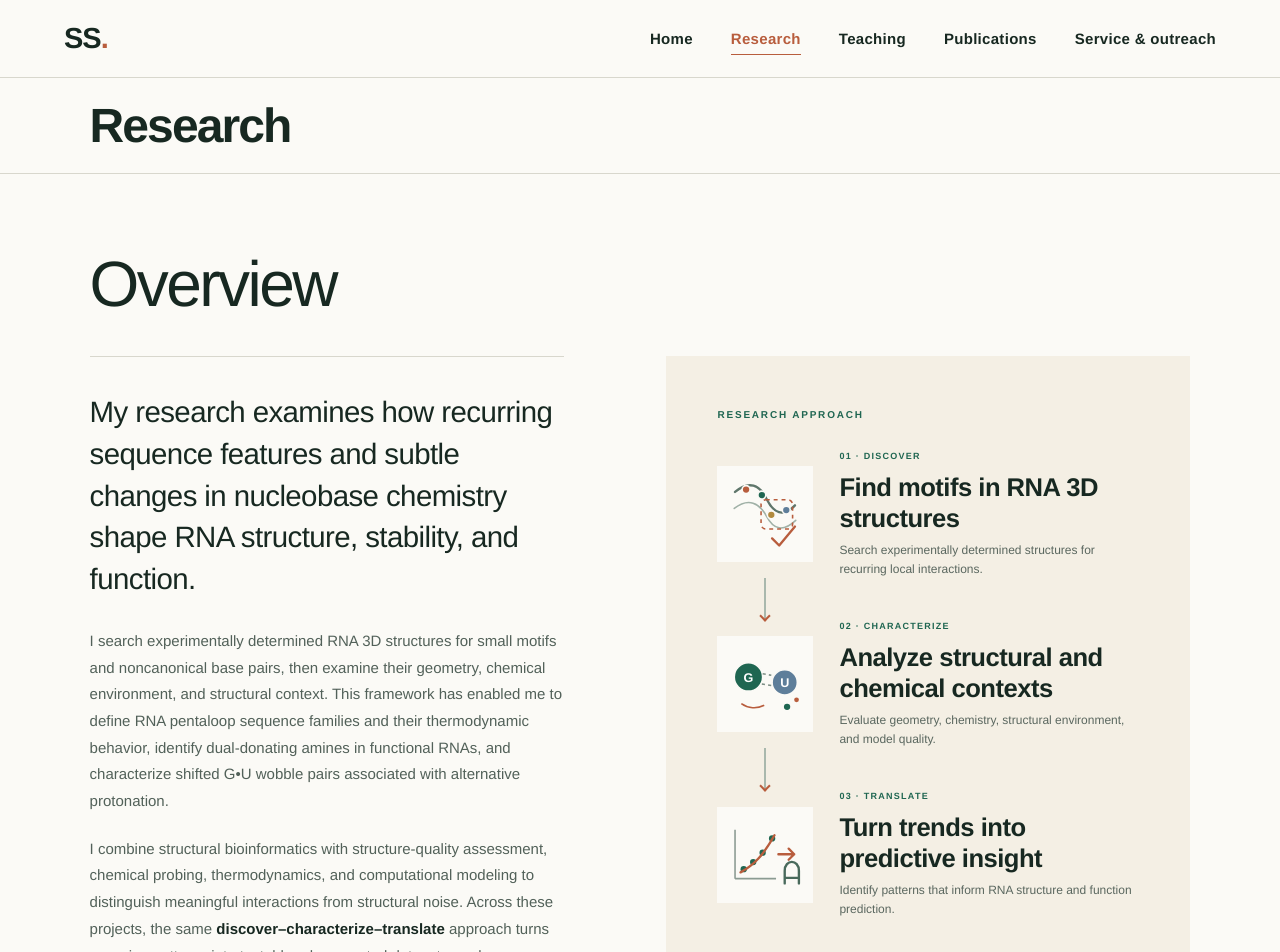
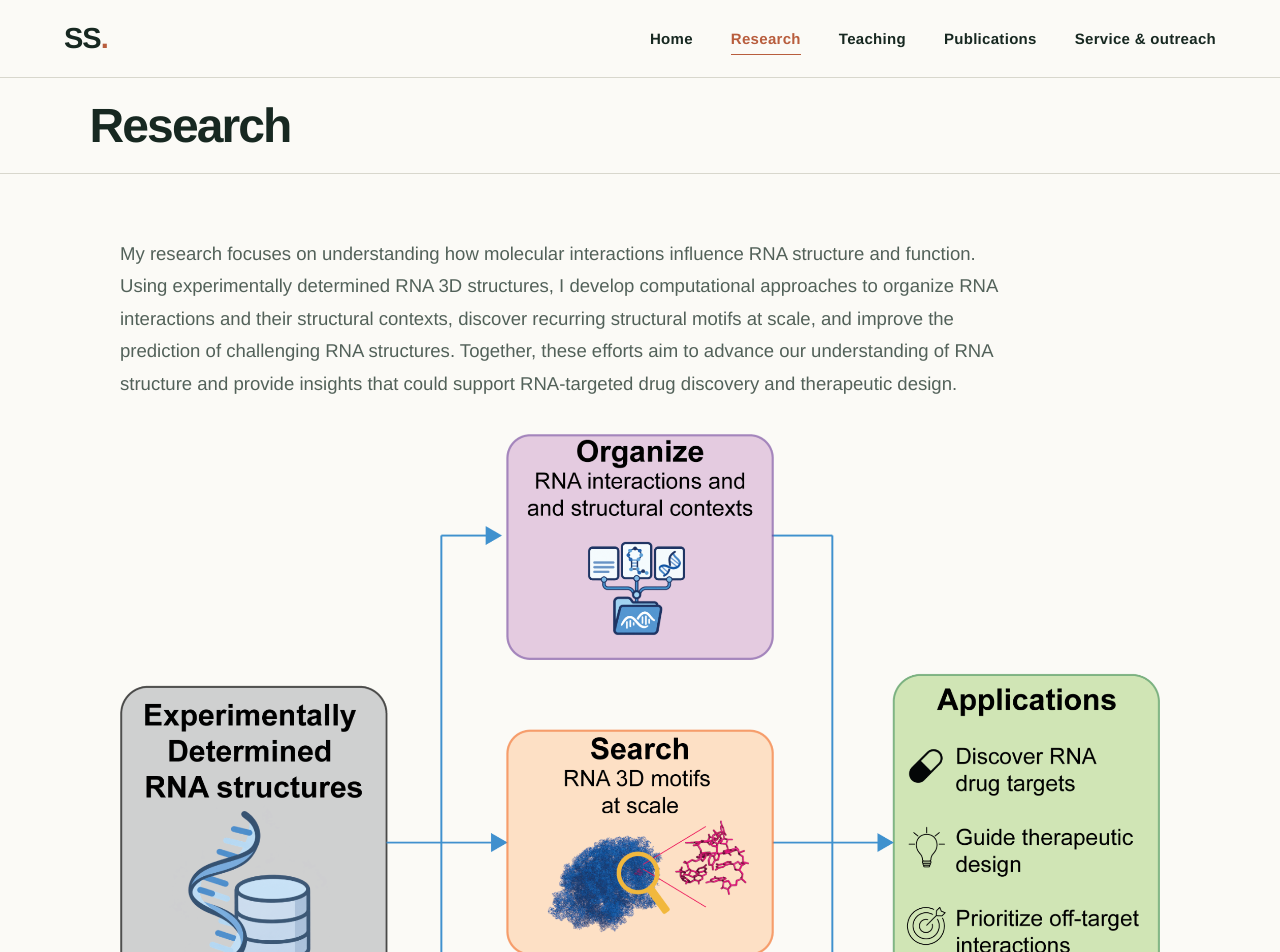
Before and after one commit to sharears/sharears.github.io, a Next.js app: page /research in a window 1280 px wide. Shown: the top 952 px of the page. Built offline with nearby package versions, Linux system fonts and the light colour scheme.

Commit message:
Update research overview with summary and original figure

```diff
--- a/app/page.tsx
+++ b/app/page.tsx
@@ -194,61 +194,18 @@ export function PortfolioPage({ view = "home" }: { view?: PortfolioView }) {
 
       {view === "research" && (<>
       <section className="section researchSection" id="research">
-        <div className="overviewHeading">
-          <h2>Overview</h2>
-        </div>
-
-        <div className="researchOverviewGrid">
-          <div className="researchNarrative">
-            <p className="overviewLead">My research examines how recurring sequence features and subtle changes in nucleobase chemistry shape RNA structure, stability, and function.</p>
-            <p>I search experimentally determined RNA 3D structures for small motifs and noncanonical base pairs, then examine their geometry, chemical environment, and structural context. This framework has enabled me to define RNA pentaloop sequence families and their thermodynamic behavior, identify dual-donating amines in functional RNAs, and characterize shifted G•U wobble pairs associated with alternative protonation.</p>
-            <p>I combine structural bioinformatics with structure-quality assessment, chemical probing, thermodynamics, and computational modeling to distinguish meaningful interactions from structural noise. Across these projects, the same <strong>discover–characterize–translate</strong> approach turns recurring patterns into testable rules, curated datasets, and computational models for understanding and predicting RNA structure and function.</p>
-            <Link className="overviewPublicationsLink" href="/publications" prefetch={true}>View all published work <span>↗</span></Link>
-          </div>
-
-          <div className="overviewWorkflow" aria-label="Overview of research approach">
-            <p className="workflowKicker">Research approach</p>
-
-            <article className="overviewStep">
-              <div className="overviewIcon" aria-hidden="true">
-                <svg viewBox="0 0 104 104">
-                  <path className="rnaLine" d="M14 24c18-15 31-9 40 9s21 24 36 8"/>
-                  <path className="rnaLine secondary" d="M13 45c18-14 32-7 41 10s21 20 37 5"/>
-                  <circle className="rnaNode adenine" cx="28" cy="21" r="5"/><circle className="rnaNode guanine" cx="48" cy="28" r="5"/><circle className="rnaNode cytosine" cx="60" cy="53" r="5"/><circle className="rnaNode uracil" cx="79" cy="47" r="5"/>
-                  <rect className="motifWindow" x="47" y="34" width="40" height="37" rx="6"/>
-                  <path className="scanMark" d="m61 83 9 9 20-24"/>
-                </svg>
-              </div>
-              <div><span className="overviewNumber">01 · Discover</span><h3>Find motifs in RNA 3D structures</h3><p>Search experimentally determined structures for recurring local interactions.</p></div>
-            </article>
-
-            <div className="overviewConnector" aria-hidden="true"></div>
-
-            <article className="overviewStep">
-              <div className="overviewIcon" aria-hidden="true">
-                <svg viewBox="0 0 104 104">
-                  <circle className="baseDisk guanine" cx="31" cy="43" r="18"/><circle className="baseDisk uracil" cx="77" cy="50" r="16"/>
-                  <text className="baseLetter small" x="31" y="49">G</text><text className="baseLetter small" x="77" y="56">U</text>
-                  <path className="measureLine" d="m49 39 11 2m-12 11 13 2"/><path className="angleMark" d="M22 77a28 28 0 0 0 29 2"/>
-                  <circle className="qualityDot" cx="80" cy="81" r="4"/><circle className="qualityDot muted" cx="92" cy="72" r="3"/>
-                </svg>
-              </div>
-              <div><span className="overviewNumber">02 · Characterize</span><h3>Analyze structural and chemical contexts</h3><p>Evaluate geometry, chemistry, structural environment, and model quality.</p></div>
-            </article>
-
-            <div className="overviewConnector" aria-hidden="true"></div>
-
-            <article className="overviewStep">
-              <div className="overviewIcon" aria-hidden="true">
-                <svg viewBox="0 0 104 104">
-                  <path className="plotAxis" d="M14 82V20m0 62h52"/><circle className="trendDot" cx="25" cy="70" r="4"/><circle className="trendDot" cx="37" cy="61" r="4"/><circle className="trendDot" cx="49" cy="49" r="4"/><circle className="trendDot" cx="61" cy="31" r="4"/>
-                  <path className="trendLine" d="M21 74c17-9 29-22 43-47"/><path className="predictionArrow" d="M69 51h20m-7-7 7 7-7 7"/>
-                  <path className="predictionShape" d="M77 88V72c0-15 18-15 18 0v16m-18-7h18"/>
-                </svg>
-              </div>
-              <div><span className="overviewNumber">03 · Translate</span><h3>Turn trends into predictive insight</h3><p>Identify patterns that inform RNA structure and function prediction.</p></div>
-            </article>
-          </div>
+        <div className="researchOverviewContent">
+          <p className="researchOverviewText">My research focuses on understanding how molecular interactions influence RNA structure and function. Using experimentally determined RNA 3D structures, I develop computational approaches to organize RNA interactions and their structural contexts, discover recurring structural motifs at scale, and improve the prediction of challenging RNA structures. Together, these efforts aim to advance our understanding of RNA structure and provide insights that could support RNA-targeted drug discovery and therapeutic design.</p>
+          <img
+            className="researchOverviewFigure"
+            src="/research-overview-portfolio.png"
+            alt="Research framework: experimentally determined RNA structures support organizing RNA interactions and contexts, searching for RNA 3D motifs, and predicting challenging RNA motifs, with applications in RNA-targeted drug discovery and therapeutic design."
+            width={2048}
+            height={1609}
+            loading="lazy"
+            decoding="async"
+          />
+          <Link className="overviewPublicationsLink" href="/publications" prefetch={true}>View all published work <span>↗</span></Link>
         </div>
       </section>
       </>)}
```
Also changed, not shown: app/globals.css, public/research-overview-portfolio.png (added).
